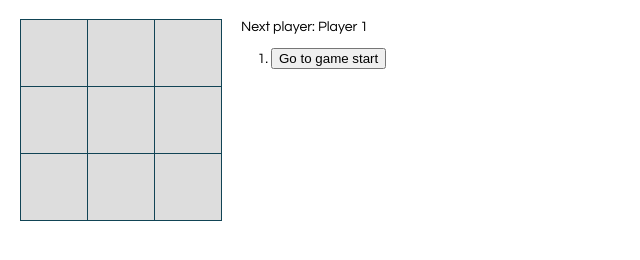
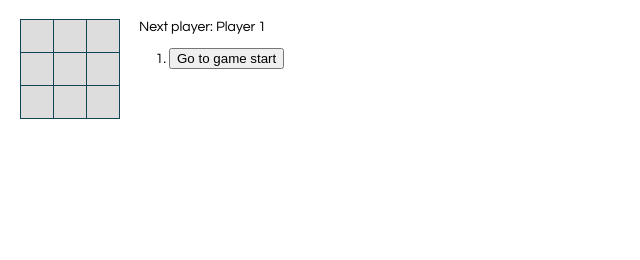
Before and after one commit to khelokhelonline/kko, a React app: page / in a window 1280 px wide. Shown: the whole page, without its empty margins (0-640 px from the left). Built offline with nearby package versions, Linux system fonts and the light colour scheme.

Commit message:
reducing font size

```diff
--- a/src/index.css
+++ b/src/index.css
@@ -21,15 +21,15 @@ ol, ul {
     background: #ddd;
     border: 1px solid #145;
     float: left;
-    font-size: 50px;
+    font-size: 25px;
     font-weight: bold;
-    line-height: 68px;
-    height: 68px;
+    line-height: 34px;
+    height: 34px;
     margin-right: -1px;
     margin-top: -1px;
     padding: 0;
     text-align: center;
-    width: 68px;
+    width: 34px;
 }
 
 .square:focus {
```
